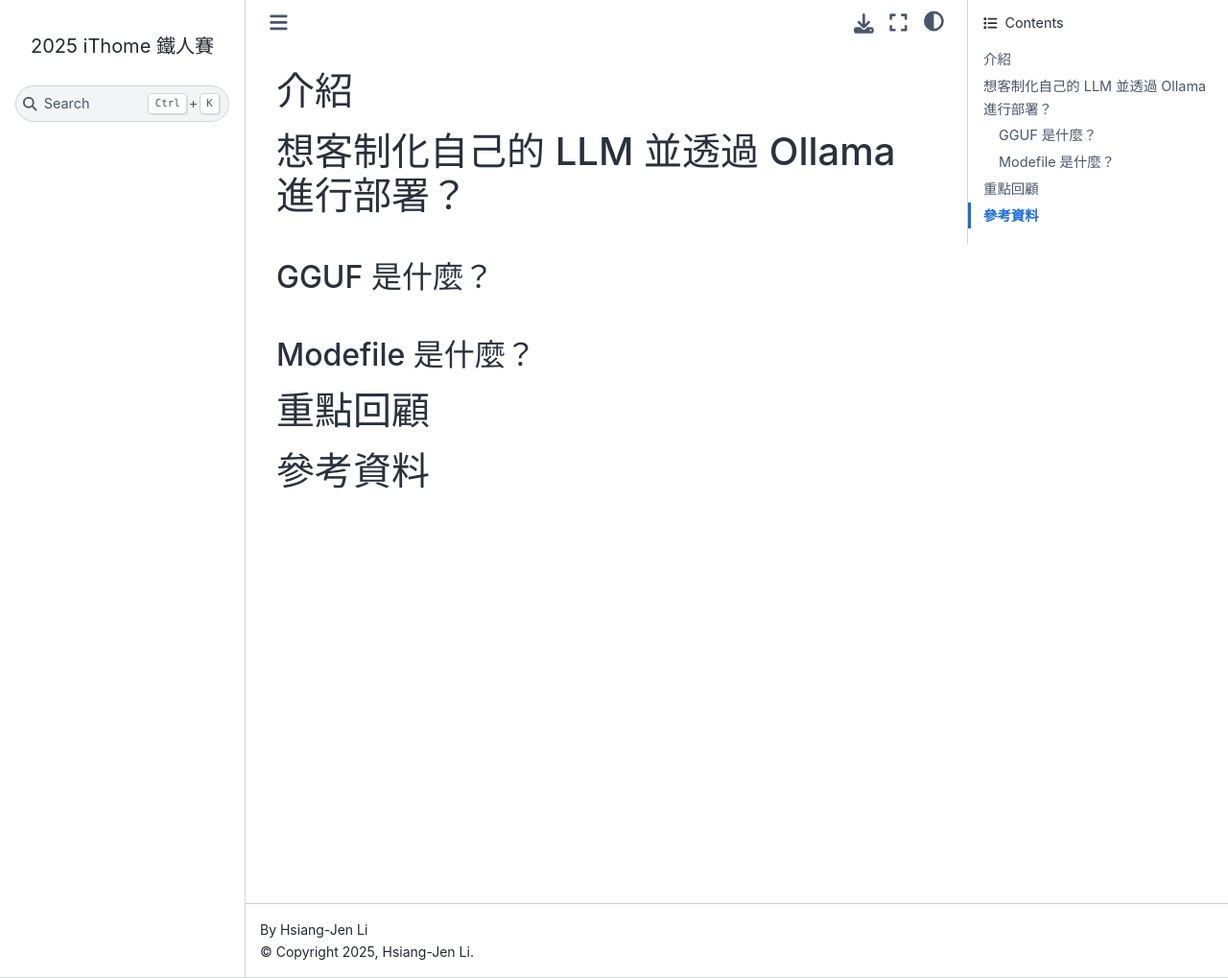
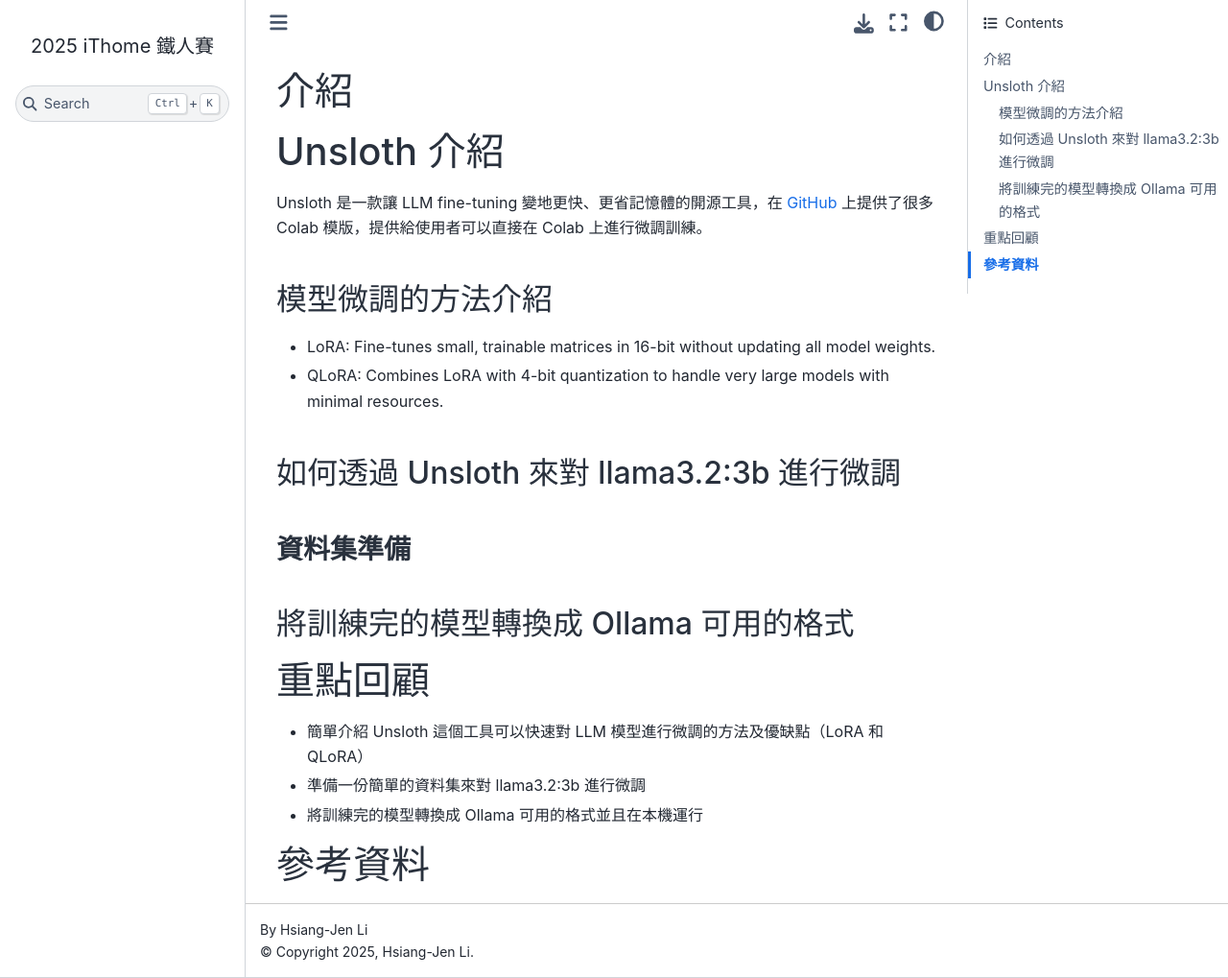
Before and after one commit to hsiangjenli/2025-it-help-ironman, a Sphinx documentation site: the page built from source/challenges/day-09.md, in a window 1280 px wide and 1019 px high. Shown: the whole window at 96% size. Built offline with Sphinx 7.4.7 and the Sphinx Book theme 1.1.4, drawn with Linux system fonts in a browser that asks for light colours; pages that are not in the unit, such as notebooks, are missing from menus.

Commit message:
feat: enhance day-09.md with introduction to Unsloth and methods for LLM fine-tuning

```diff
--- a/source/challenges/day-09.md
+++ b/source/challenges/day-09.md
@@ -1,11 +1,24 @@
 # 介紹
 
-# 想客制化自己的 LLM 並透過 Ollama 進行部署？
+# Unsloth 介紹
 
-## GGUF 是什麼？
+Unsloth 是一款讓 LLM fine-tuning 變地更快、更省記憶體的開源工具，在 [GitHub](https://github.com/unslothai/notebooks) 上提供了很多 Colab 模版，提供給使用者可以直接在 Colab 上進行微調訓練。
 
-## Modefile 是什麼？
+## 模型微調的方法介紹
+
+- LoRA: Fine-tunes small, trainable matrices in 16-bit without updating all model weights.
+- QLoRA: Combines LoRA with 4-bit quantization to handle very large models with minimal resources.
+
+## 如何透過 Unsloth 來對 llama3.2:3b 進行微調
+
+### 資料集準備
+
+## 將訓練完的模型轉換成 Ollama 可用的格式
 
 # 重點回顧
 
+- 簡單介紹 Unsloth 這個工具可以快速對 LLM 模型進行微調的方法及優缺點（LoRA 和 QLoRA）
+- 準備一份簡單的資料集來對 llama3.2:3b 進行微調
+- 將訓練完的模型轉換成 Ollama 可用的格式並且在本機運行
+
 # 參考資料
```
